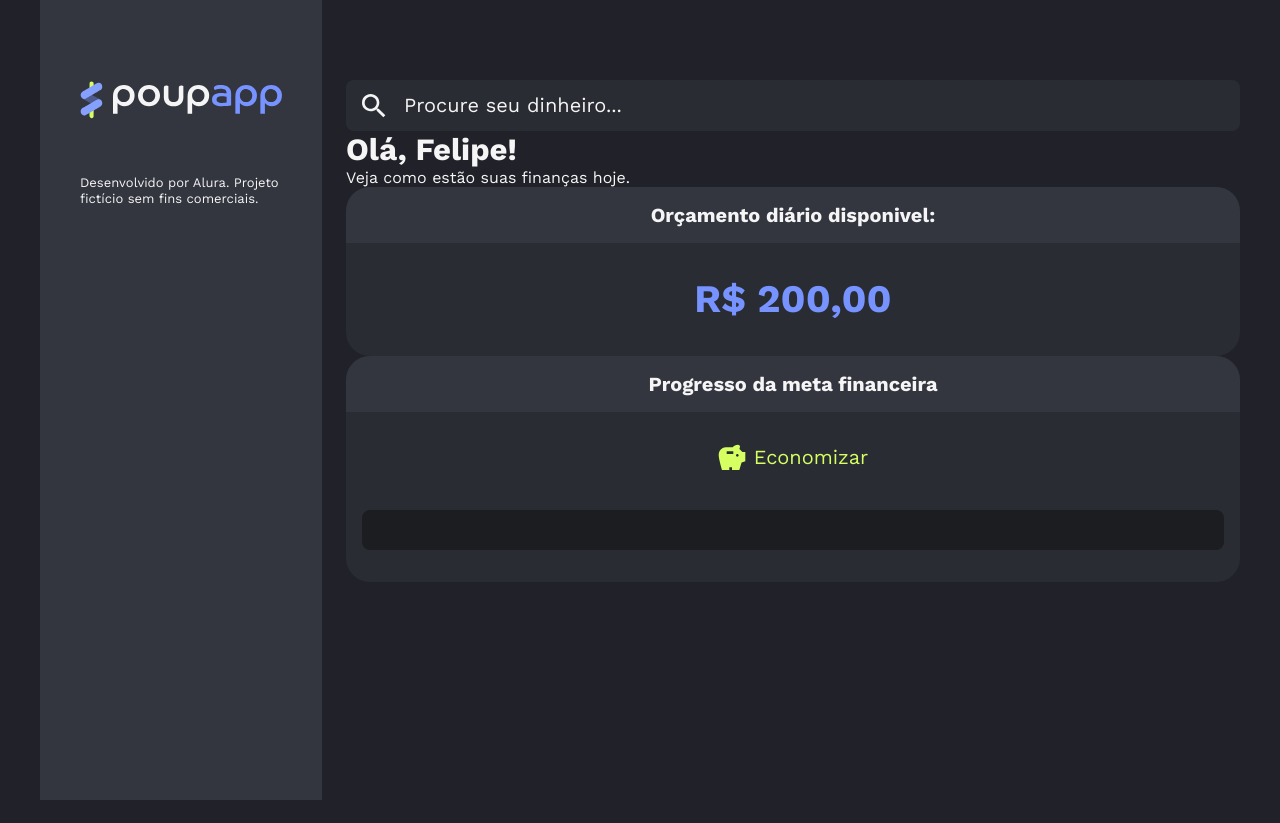
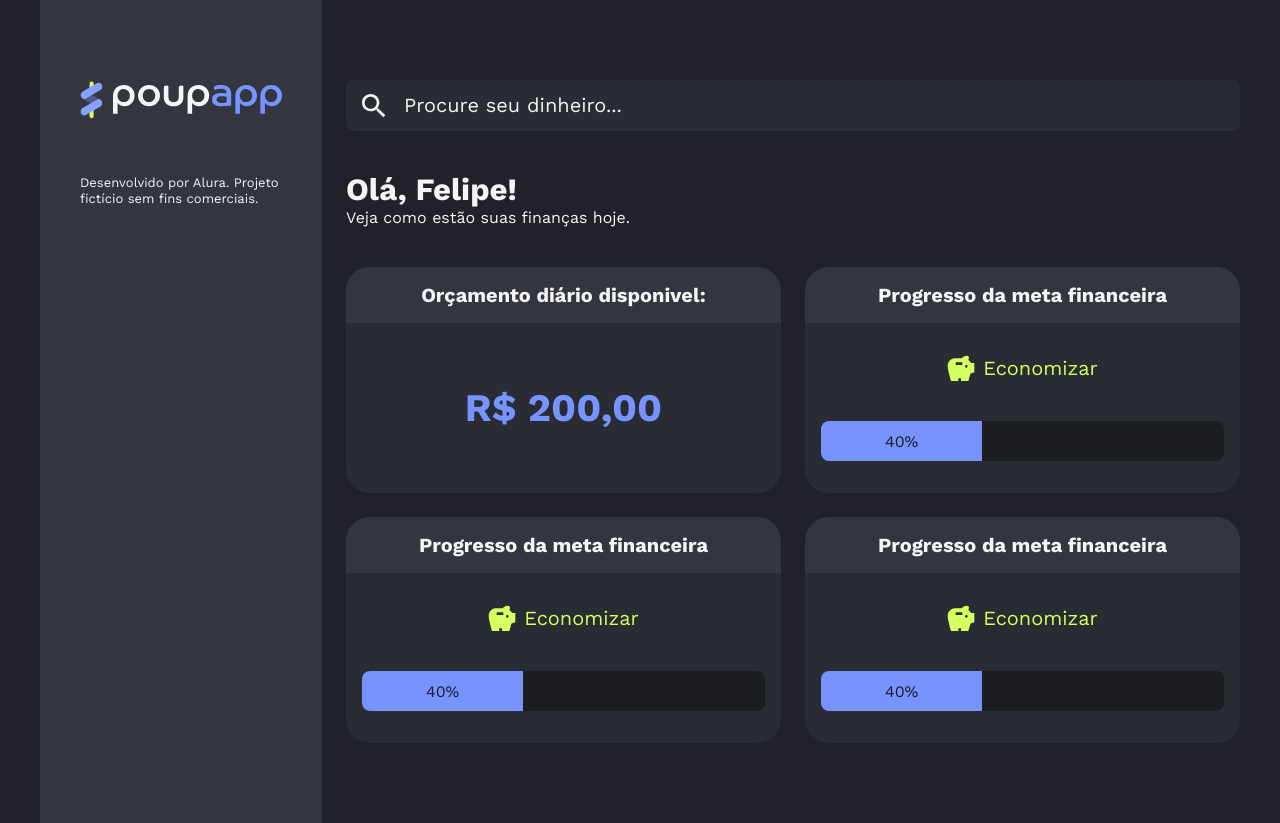
Before and after one commit to felipedevpips-max/poupapp-main, a React (Vite) app: page / in a window 1280 px wide. Before the commit the page ends 800 px from the top, so only its background shows below. Built offline with nearby package versions, Linux system fonts and the light colour scheme.

Commit message:
aplicando grid

```diff
--- a/src/App.jsx
+++ b/src/App.jsx
@@ -1,9 +1,11 @@
+
 import { Aside } from "./components/Aside";
 import { Container } from "./components/Container";
 import { Main } from "./components/Main";
 import { SearchInput } from "./components/SearchInput";
 import { Typography } from "./components/Typography";
 import { DailyBudget } from "./components/DailyBudget";
+import styles from './components/app.module.css'
 
 import Card from "./components/Card";
 import { SavingStatus } from "./components/SavingsStatus";
@@ -13,14 +15,15 @@ function App() {
     <Container>
       <Aside />
       <Main>
+        <div className={styles.container}>
         <SearchInput />
-        <div>
+          <div >
           <Typography variant="h1">Olá, Felipe!</Typography>
           <Typography variant="body">
             Veja como estão suas finanças hoje.
           </Typography>
         </div>
-        <section>
+        <section className={styles.grid}>
           <Card>
             <Card.Header>Orçamento diário disponivel:</Card.Header>
             <Card.Body>
@@ -35,7 +38,23 @@ function App() {
             </Card.Body>
           </Card>
 
+          <Card>
+            <Card.Header>Progresso da meta financeira</Card.Header>
+            <Card.Body>
+              <SavingStatus percent={40}/>
+            </Card.Body>
+          </Card>
+
+          <Card>
+            <Card.Header>Progresso da meta financeira</Card.Header>
+            <Card.Body>
+              <SavingStatus percent={40}/>
+            </Card.Body>
+          </Card>
+
         </section>
+        </div>
+
       </Main>
     </Container>
   );
--- a/src/components/Card/card.module.css
+++ b/src/components/Card/card.module.css
@@ -1,6 +1,8 @@
 .card {
   background-color: var(--neutral-surface);
   border-radius: 24px;
+  display: flex;
+  flex-direction: column;
 
 }
 
@@ -18,4 +20,8 @@
 
 .body {
     padding: 32px 16px;
+    flex-grow: 1;
+    display: flex;
+    flex-direction: column;
+    justify-content: center;
 }
--- a/src/components/ProgressBar/index.jsx
+++ b/src/components/ProgressBar/index.jsx
@@ -3,7 +3,12 @@ import styles from './progressbar.module.css'
 export const ProgressBar = ({ percent }) => {
     return (
         <div className={styles.wrapper}>
-
+            <div className={styles.filled}
+            style={{
+                width:`${percent}%`
+            }}>
+                {percent}%
+            </div>
         </div>
     )
 }
--- a/src/components/ProgressBar/progressbar.module.css
+++ b/src/components/ProgressBar/progressbar.module.css
@@ -3,5 +3,18 @@
     height: 40px;
     border-radius: 8px;
     background-color: var(--neutral-darker) ;
+    overflow: hidden;
+}
 
+.filled {
+    background-color: var(--primary-highlight);
+    height: 100%;
+    display: flex;
+    align-items: center;
+    justify-content: center;
+    color: var(--neutral-darker);
+    transition: width 0.3s ease;
+    font-size: 16px;
+    line-height: 120%;
+    font-weight: 400;
 }
--- /dev/null
+++ b/src/components/app.module.css
@@ -0,0 +1,12 @@
+.container {
+    display: flex;
+    flex-direction: column;
+    gap: 40px;
+}
+
+.grid {
+    display: grid;
+    align-items: stretch;
+    gap:24px;
+    grid-template-columns: repeat(2, 1fr);
+}
```
